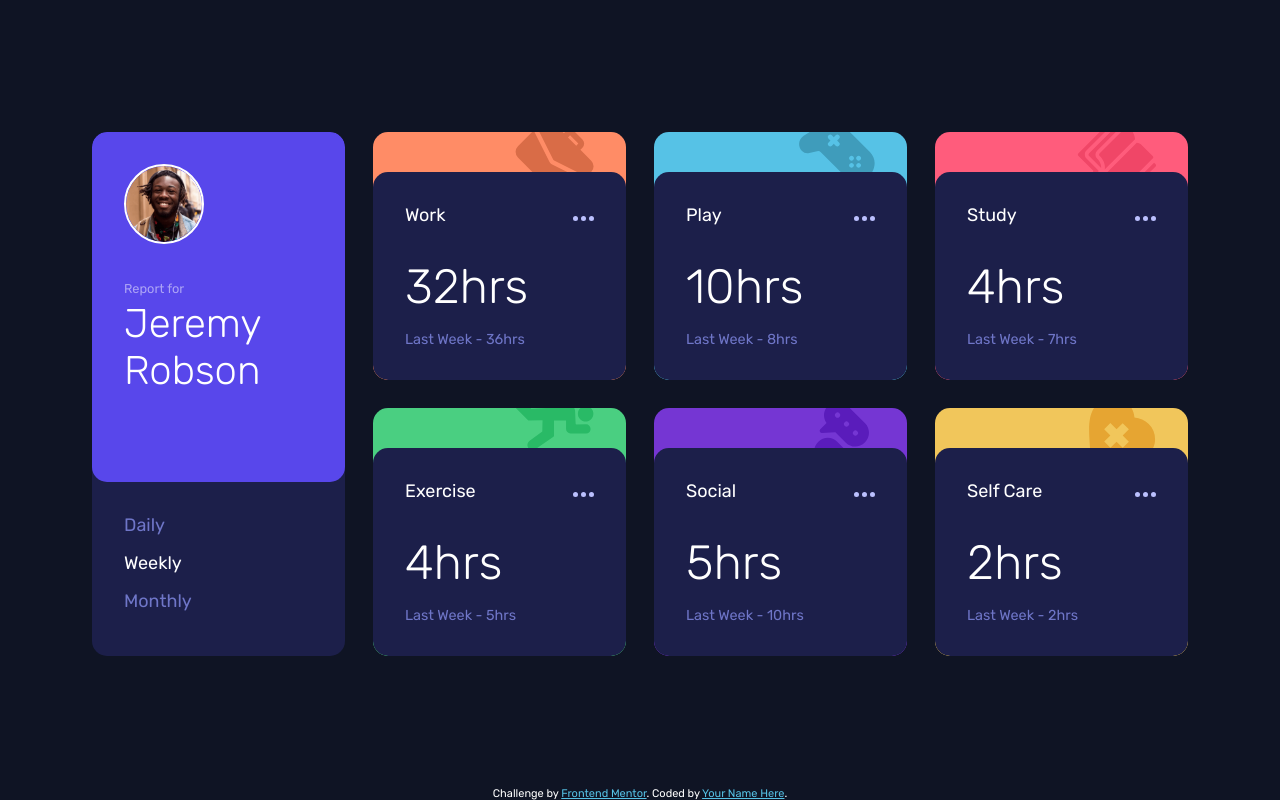
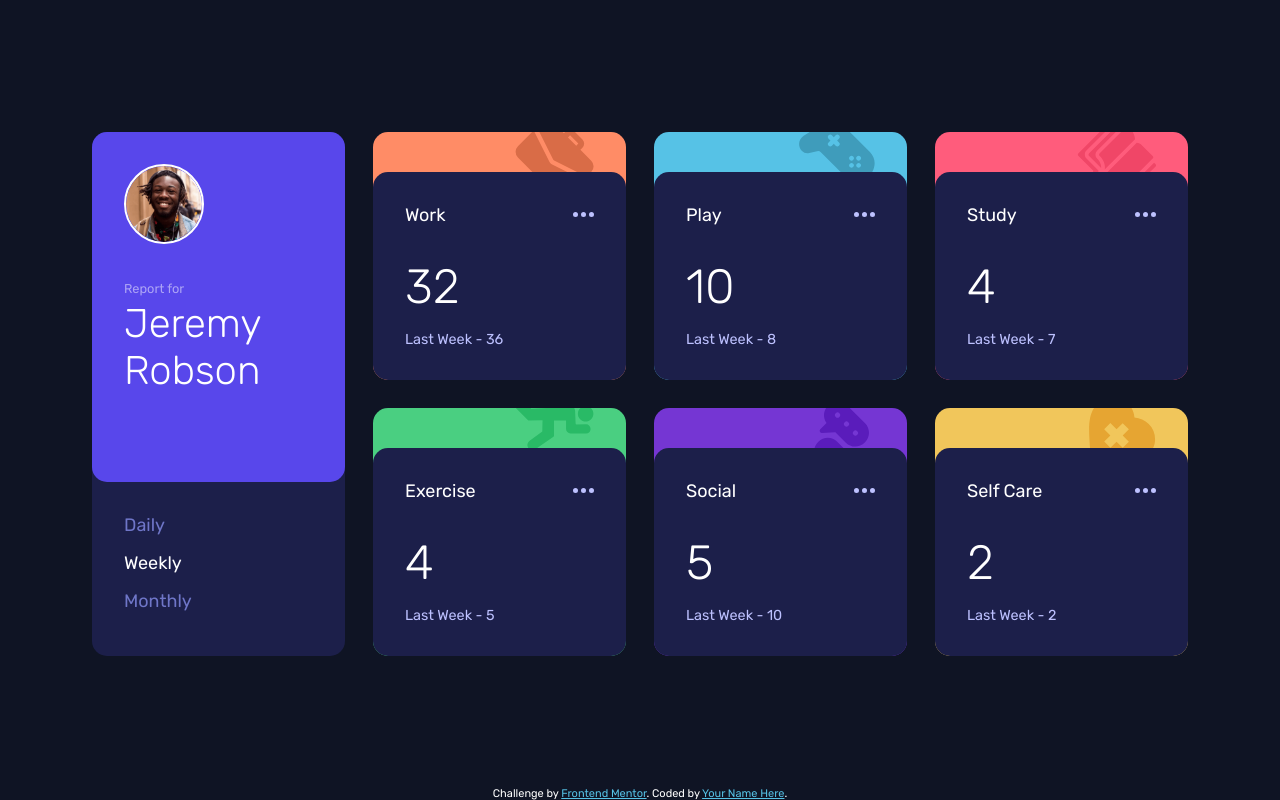
Before and after one commit to nakoyawilson/time-tracking-dashboard, a plain HTML site: page index.html in a window 1280 px wide. Drawn offline with Linux system fonts and the light colour scheme.

Commit message:
Make minor adjustments

```diff
--- a/css/styles.css
+++ b/css/styles.css
@@ -54,7 +54,6 @@ main {
 
 .card {
   border-radius: 15px;
-  overflow: hidden;
 }
 
 .user-options {
@@ -138,6 +137,12 @@ input[type="radio"]:checked + label {
 }
 
 .work {
+  /* background: linear-gradient(
+    var(--work) 0%,
+    var(--work) 50%,
+    var(--dark-blue) 50%,
+    var(--dark-blue) 100%
+  ); */
   background-color: var(--work);
 }
 
@@ -172,8 +177,12 @@ input[type="radio"]:checked + label {
   cursor: pointer;
 }
 
+.ellipsis-icon {
+  display: flex;
+}
+
 .ellipsis {
-  fill: #bbc0ff;
+  fill: var(--pale-blue);
 }
 
 .ellipsis:hover {
@@ -187,7 +196,7 @@ input[type="radio"]:checked + label {
 }
 
 .previous {
-  color: var(--desaturated-blue);
+  color: var(--pale-blue);
   font-size: 0.9rem;
 }
 
@@ -261,6 +270,10 @@ input[type="radio"]:checked + label {
     margin: 0.5rem 0;
   }
 
+  .previous {
+    font-size: 0.8rem;
+  }
+
   .text-content {
     padding: 1.5rem 2rem 0.5rem;
   }
--- a/index.html
+++ b/index.html
@@ -82,13 +82,11 @@
             </div>
             <div class="time">
               <div>
-                <p class="hours">
-                  <span class="current" id="work-current"></span>hrs
-                </p>
+                <p class="hours current" id="work-current"></p>
               </div>
               <div>
                 <p class="previous">
-                  Last Week - <span id="work-previous"></span>hrs
+                  Last Week - <span id="work-previous"></span>
                 </p>
               </div>
             </div>
@@ -116,11 +114,9 @@
               </div>
             </div>
             <div class="time">
-              <p class="hours">
-                <span class="current" id="play-current"></span>hrs
-              </p>
+              <p class="hours current" id="play-current"></p>
               <p class="previous">
-                Last Week - <span id="play-previous"></span>hrs
+                Last Week - <span id="play-previous"></span>
               </p>
             </div>
           </div>
@@ -147,12 +143,10 @@
               </div>
             </div>
             <div class="time">
-              <p class="hours">
-                <span class="current" id="study-current"></span>hrs
-              </p>
+              <p class="hours current" id="study-current"></p>
               <p class="previous">
                 Last Week -
-                <span id="study-previous"></span>hrs
+                <span id="study-previous"></span>
               </p>
             </div>
           </div>
@@ -179,12 +173,10 @@
               </div>
             </div>
             <div class="time">
-              <p class="hours">
-                <span class="current" id="exercise-current"></span>hrs
-              </p>
+              <p class="hours current" id="exercise-current"></p>
               <p class="previous">
                 Last Week -
-                <span id="exercise-previous"></span>hrs
+                <span id="exercise-previous"></span>
               </p>
             </div>
           </div>
@@ -211,12 +203,11 @@
               </div>
             </div>
             <div class="time">
-              <p class="hours">
-                <span class="current" id="social-current"></span>hrs
+              <p class="hours current" id="social-current"">
               </p>
               <p class="previous">
                 Last Week -
-                <span id="social-previous"></span>hrs
+                <span id="social-previous"></span>
               </p>
             </div>
           </div>
@@ -239,12 +230,11 @@
               </div>
             </div>
             <div class="time">
-              <p class="hours">
-                <span class="current" id="selfcare-current"></span>hrs
+              <p class="hours current" id="selfcare-current">
               </p>
               <p class="previous">
                 Last Week -
-                <span id="selfcare-previous"></span>hrs
+                <span id="selfcare-previous"></span>
               </p>
             </div>
           </div>
```
